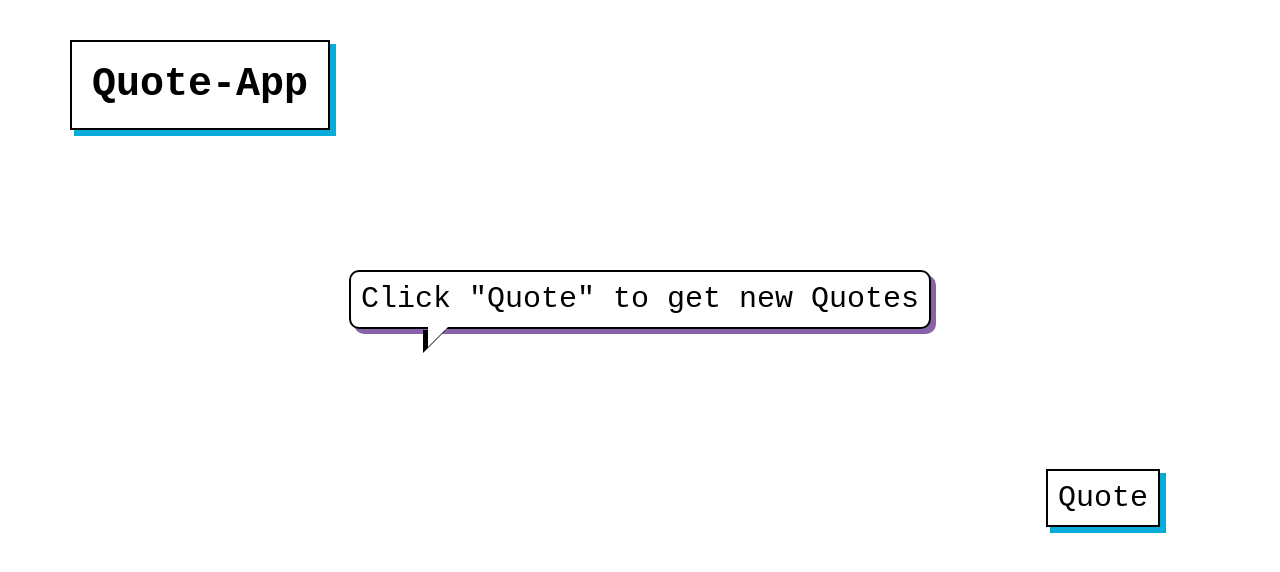
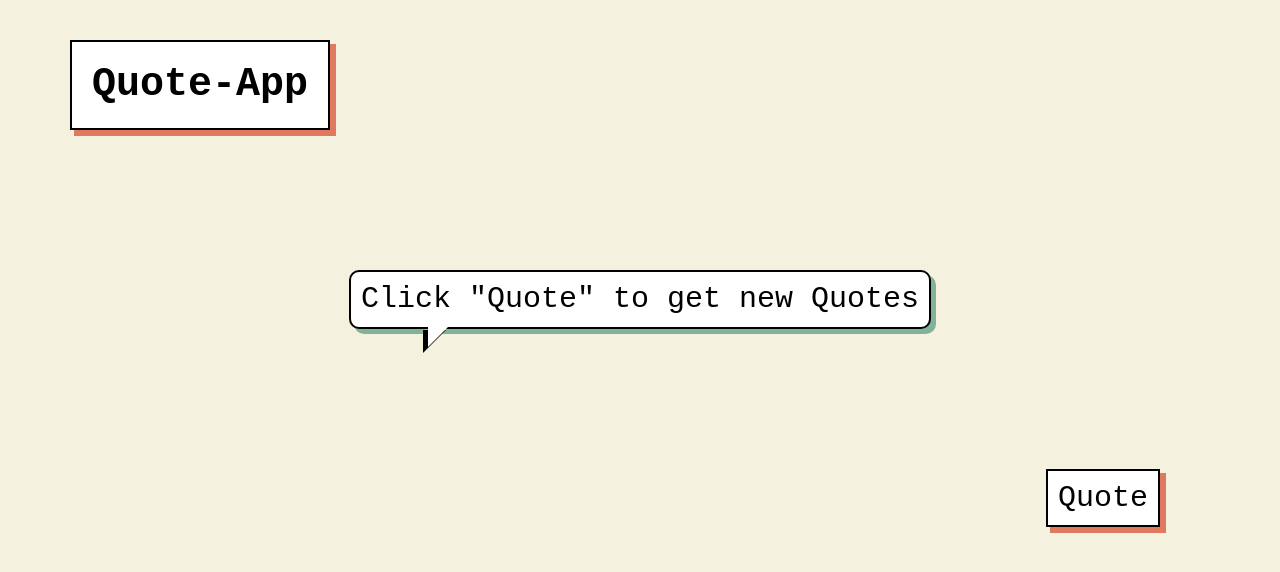
Before and after one commit to alpenkind/quote-app, a plain HTML site: page index.html in a window 1280 px wide. Drawn offline with nearby package versions, Linux system fonts and the light colour scheme.

Commit message:
feat: changing color scheme

```diff
--- a/style.css
+++ b/style.css
@@ -4,11 +4,12 @@ html {
   box-sizing: border-box;
   font-size: 20px;
   font-family: "Courier New", Courier, monospace;
-
-  --color1: #07add8;
-  --color2: #8762a9;
+  background-color: var(--color5);
+  --color1: #e07a5f;
+  --color2: #81b29a;
   --color3: white;
   --color4: black;
+  --color5: #f4f1de;
 }
 
 main {
```
